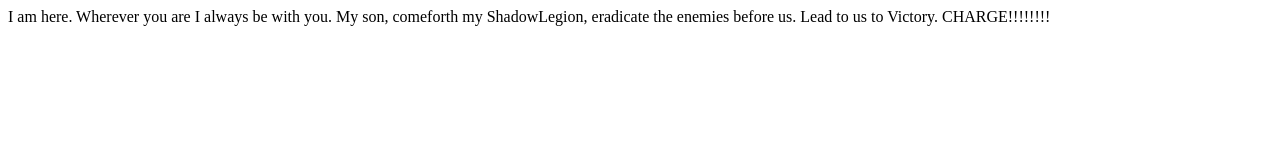
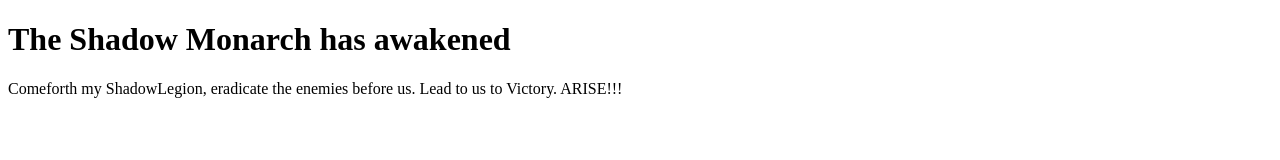
Before and after one commit to souuls24/My-Favourite, a plain HTML site: page index.html in a window 1280 px wide. Drawn offline with Linux system fonts and the light colour scheme.

Commit message:
adds index.html

```diff
--- a/index.html
+++ b/index.html
@@ -5,7 +5,8 @@
     <meta name="viewport" content="width=device-width, initial-scale=1.0">
     <title>My Favorite </title>
 </head>
+<h1>The Shadow Monarch has awakened</h1>
 <body>
-    I am here. Wherever you are I always be with you. My son, comeforth my ShadowLegion, eradicate the enemies before us. Lead to us to Victory. CHARGE!!!!!!!!
+    Comeforth my ShadowLegion, eradicate the enemies before us. Lead to us to Victory. ARISE!!!
 </body>
 </html>
```
